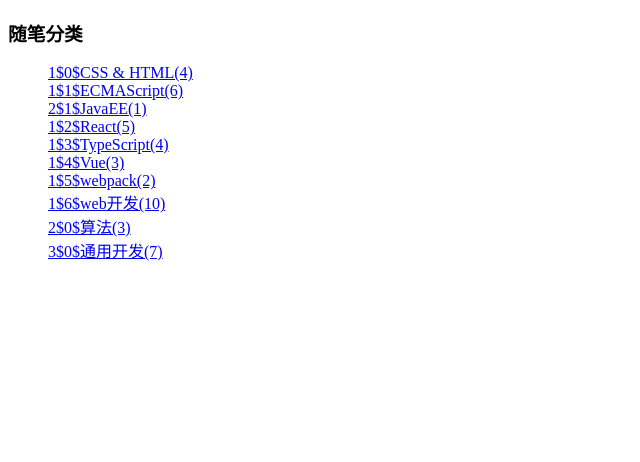
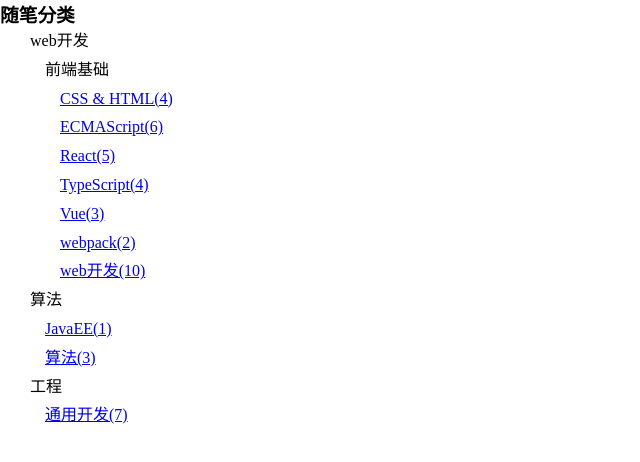
Before and after one commit to Panshaojun/bokeyuan, a website built with webpack: page index.html in a window 1280 px wide. Shown: the whole page, without its empty margins (0-640 px from the left). Built offline with nearby package versions, Linux system fonts and the light colour scheme.

Commit message:
add 菜单渲染

```diff
--- a/index.html
+++ b/index.html
@@ -7,7 +7,27 @@
     <meta name="viewport" content="width=device-width, initial-scale=1.0">
     <title>Document</title>
 </head>
-
+<style>
+    *{
+        margin: 0;
+        padding: 0;
+        box-sizing: border-box;
+    }
+    #sidebar_categories>.catListPostCategory ul{
+        padding-left: 15px;
+    }
+    #sidebar_categories>.catListPostCategory>ul li{
+        list-style: none;
+        overflow: hidden;
+        display: block;
+        line-height: 1.8em;
+        cursor: pointer;
+    }
+    .catListPostCategoryLi{
+        height: 1.8em;
+        overflow-y: hidden;
+    }
+</style>
 <body>
     <div id="sidebar_categories">
         <div class="catListPostCategory">
--- a/src/index.ts
+++ b/src/index.ts
@@ -1,6 +1,7 @@
 import getMenuFromElement from './utils/getMenuFromElement';
 import parseMenu from './utils/parseMenu';
 import configMenuFactory from './utils/configMenuFactory';
+import renderMenu from './utils/renderMenu';
 import baseMenu from './config/baseMenu';
 
 const handleLoad = () => {
@@ -9,6 +10,7 @@
         const menu = configMenuFactory(baseMenu);
         const lisMenu = getMenuFromElement(liElements);
         parseMenu(menu, lisMenu);
+        renderMenu(menu);
     } else {
         //注意此处，博客园是异步渲染侧边栏的，未检测到数组存在时，将会
         globalThis.setTimeout(handleLoad, 300);
--- a/src/utils/renderDom.ts
+++ /dev/null
@@ -1,6 +0,0 @@
-import Menu from '../type/Menu';
-
-const renderDom=(menu:Menu[])=>{
-
-}
-export default renderDom;
--- /dev/null
+++ b/src/utils/renderMenu.ts
@@ -0,0 +1,37 @@
+import Menu from '../type/Menu';
+
+const renderMenu = (menu: Menu[]) => {
+    const ul = globalThis.document.querySelector("#sidebar_categories>.catListPostCategory>ul");
+    if (ul) {
+        ul.innerHTML = "";
+        ul.appendChild(structureElement(menu));
+    }
+}
+const structureElement: (menu: Menu[]) => HTMLUListElement = (menu) => {
+    if (menu.length) {
+        const ul = globalThis.document.createElement("ul");
+        for (let i of menu) {
+            const li = globalThis.document.createElement("li");
+            if (i.type === "sub") {
+                const span = globalThis.document.createElement("span");
+                span.onclick = function (e) {
+                    console.log(this);
+                    (this as any).parentNode.classList.toggle("catListPostCategoryLi");
+                    e.stopPropagation();
+                }
+                span.innerText = i.name;
+                li.appendChild(span);
+                li.appendChild(structureElement(i.chirld));
+            } else {
+                const a = globalThis.document.createElement("a");
+                a.innerText = i.name;
+                a.href = i.url;
+                li.appendChild(a);
+            }
+            ul.appendChild(li);
+        }
+        return ul;
+    }
+}
+
+export default renderMenu;
```
